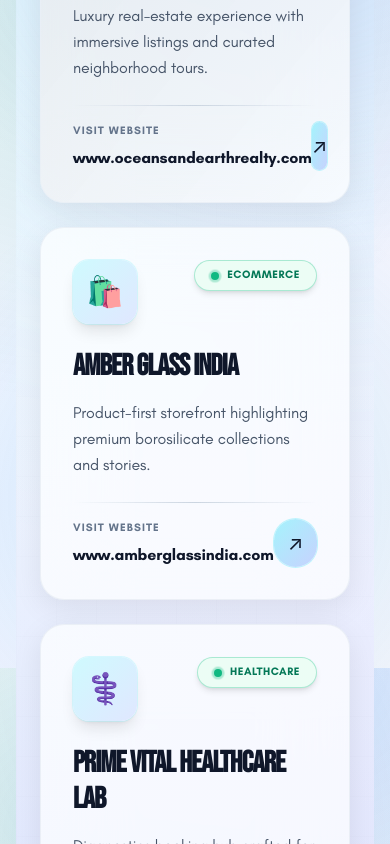
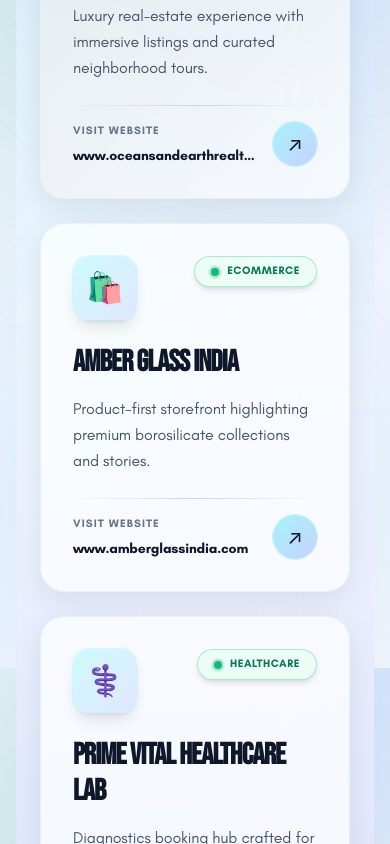
Before and after one commit to mineshpatel0299/Edigitify, a Next.js app: page /work/websites in a window 390 px wide. Shown: the part 1020-1864 px from the top of the page. Built offline with nearby package versions, Linux system fonts and the light colour scheme.

Commit message:
Button FIx

```diff
--- a/src/app/work/websites/page.tsx
+++ b/src/app/work/websites/page.tsx
@@ -102,16 +102,16 @@ export default function WorkWebsitesPage() {
                 {/* Footer section */}
                 <div className="relative z-10 mt-auto">
                   <div className="mb-4 h-px w-full bg-gradient-to-r from-transparent via-slate-300 to-transparent" />
-                  <div className="flex items-center justify-between">
-                    <div className="flex flex-col gap-1.5">
+                  <div className="flex items-center justify-between gap-3">
+                    <div className="flex flex-col gap-1.5 min-w-0 flex-1">
                       <span className="text-[11px] font-bold uppercase tracking-widest text-slate-500">
                         Visit Website
                       </span>
-                      <span className="text-base font-bold text-slate-900 transition-all duration-300 group-hover:text-cyan-600">
+                      <span className="text-sm sm:text-base font-bold text-slate-900 transition-all duration-300 group-hover:text-cyan-600 truncate">
                         {domain}
                       </span>
                     </div>
-                    <div className="flex h-12 w-12 items-center justify-center rounded-full bg-gradient-to-br from-cyan-200 to-indigo-200 text-xl text-slate-900 backdrop-blur-xl ring-1 ring-cyan-300/40 transition-all duration-300 group-hover:scale-110 group-hover:from-cyan-300 group-hover:to-indigo-300 group-hover:ring-2 group-hover:ring-cyan-500/50">
+                    <div className="flex h-11 w-11 sm:h-12 sm:w-12 items-center justify-center rounded-full bg-gradient-to-br from-cyan-200 to-indigo-200 text-xl text-slate-900 backdrop-blur-xl ring-1 ring-cyan-300/40 transition-all duration-300 group-hover:scale-110 group-hover:from-cyan-300 group-hover:to-indigo-300 group-hover:ring-2 group-hover:ring-cyan-500/50 shrink-0">
                       <span className="transition-transform duration-300 group-hover:translate-x-0.5 group-hover:-translate-y-0.5">
                         ↗
                       </span>
```
